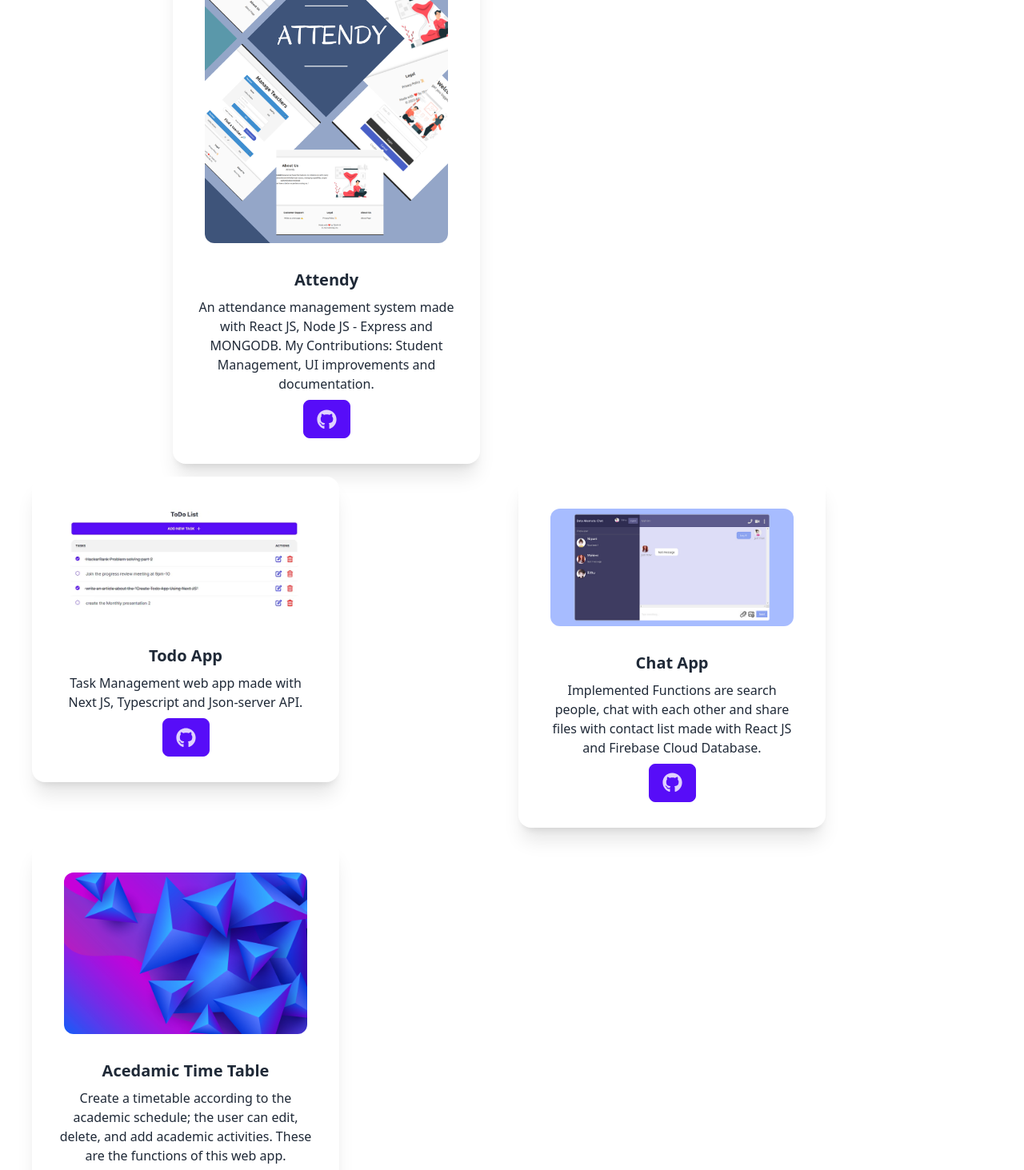
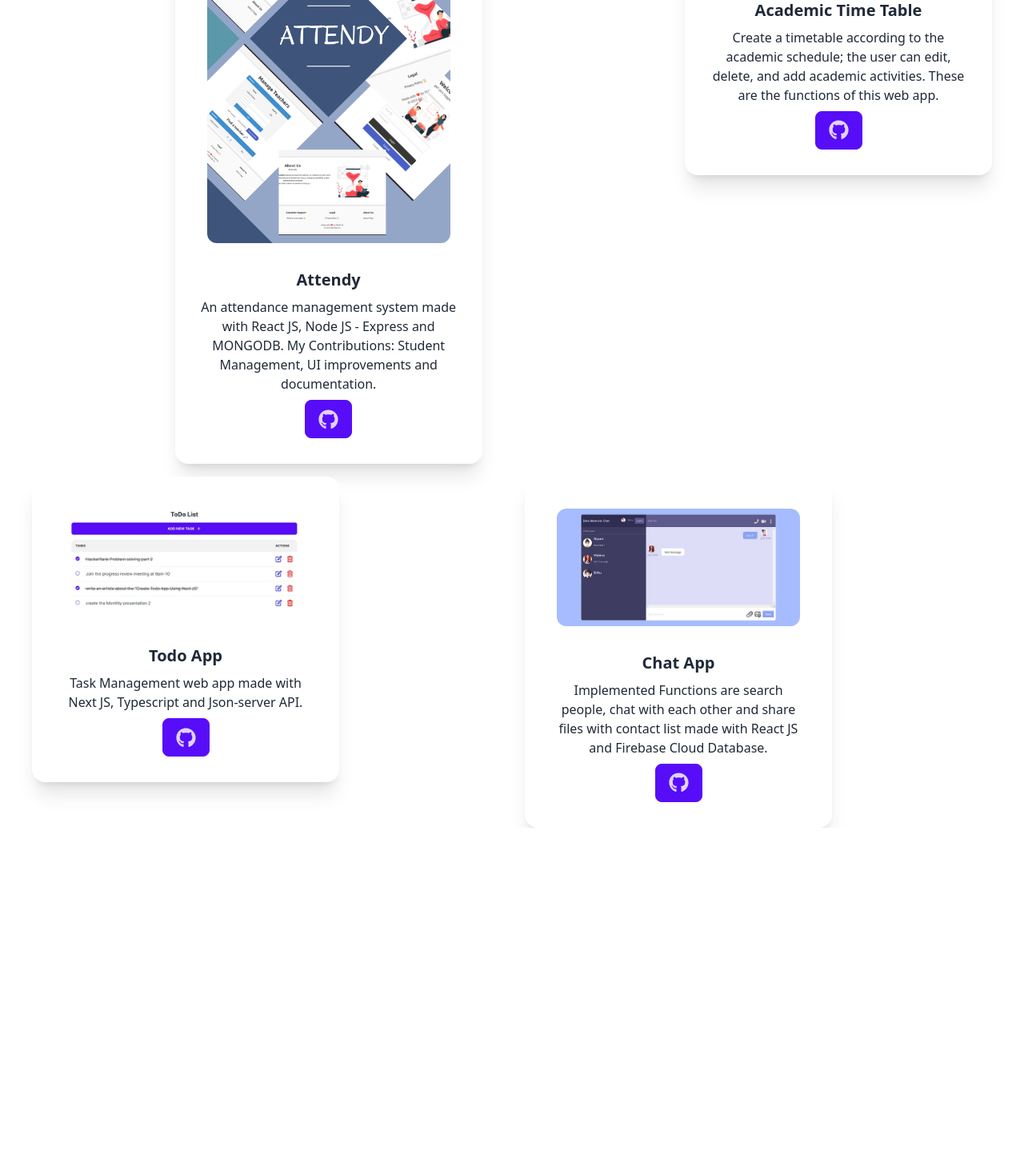
Before and after one commit to Amaya-2001/My-Portfolio, a React (Create React App) app: page /project in a window 1280 px wide. Shown: the part 360-1823 px from the top of the page at 80% size. After the commit the page ends 1395 px from the top, so only its background shows below. Built offline with nearby package versions, Linux system fonts and the light colour scheme.

Commit message:
Created the project page and linked the Github repo for each projects

```diff
--- a/src/components/Project.js
+++ b/src/components/Project.js
@@ -6,11 +6,15 @@ import todoapp from "../assets/todo-app.webp";
 import chatapp from "../assets/chatApp.png";
 import attendy from "../assets/attedny.png";
 function Project() {
+  const openInNewTab = (url) => {
+    window.open(url, "_blank", "norefrrer");
+  };
   return (
     <div>
       <Navbar />
-      <div class="grid grid-cols-6 gap-4">
-        <div class="col-start-2 col-span-4 ... mt-5">
+
+      <div class="grid grid-cols-3 gap-4">
+        <div class="row-start-1 col-start-2 col-span-4 ... mt-5">
           <div className="card w-96 bg-base-100 shadow-xl ">
             <figure className="px-10 pt-10">
               <img src={attendy} alt="attendy" className="rounded-xl" />
@@ -23,13 +27,46 @@ function Project() {
                 improvements and documentation.
               </p>
               <div className="card-actions">
-                <button className="btn btn-primary">
+                <button
+                  className="btn btn-primary"
+                  role="link"
+                  onClick={() => openInNewTab("https://github.com/Team-4X")}
+                >
                   <FaGithub size="25px" />
                 </button>
               </div>
             </div>
           </div>
         </div>
+        <div className="row-start-1 col-end-7 col-span-2 ... mt-5 mr-10">
+          <div className="card w-96 bg-base-100 shadow-xl">
+            <figure className="px-10 pt-10">
+              <img src={display} alt="Shoes" className="rounded-xl" />
+            </figure>
+            <div className="card-body items-center text-center">
+              <h2 className="card-title">Academic Time Table</h2>
+              <p>
+                Create a timetable according to the academic schedule; the user
+                can edit, delete, and add academic activities. These are the
+                functions of this web app.
+              </p>
+              <div className="card-actions">
+                <button
+                  className="btn btn-primary"
+                  role="link"
+                  onClick={() =>
+                    openInNewTab(
+                      "https://github.com/Amaya-2001/Academic-Time-Table"
+                    )
+                  }
+                >
+                  <FaGithub size="25px" />
+                </button>
+              </div>
+            </div>
+          </div>
+        </div>
+
         <div class="col-start-1 col-end-3 ... ml-10">
           <div className="card w-96 bg-base-100 shadow-xl ">
             <figure className="px-10 pt-10">
@@ -42,7 +79,13 @@ function Project() {
                 Json-server API.
               </p>
               <div className="card-actions">
-                <button className="btn btn-primary">
+                <button
+                  className="btn btn-primary"
+                  role="link"
+                  onClick={() =>
+                    openInNewTab("https://github.com/Amaya-2001/ToDoApp")
+                  }
+                >
                   <FaGithub size="25px" />
                 </button>
               </div>
@@ -63,27 +106,15 @@ function Project() {
                 Firebase Cloud Database.
               </p>
               <div className="card-actions">
-                <button className="btn btn-primary">
-                  <FaGithub size="25px" />
-                </button>
-              </div>
-            </div>
-          </div>
-        </div>
-        <div class="col-start-1 col-end-7 ... ml-10">
-          <div className="card w-96 bg-base-100 shadow-xl">
-            <figure className="px-10 pt-10">
-              <img src={display} alt="Shoes" className="rounded-xl" />
-            </figure>
-            <div className="card-body items-center text-center">
-              <h2 className="card-title">Acedamic Time Table</h2>
-              <p>
-                Create a timetable according to the academic schedule; the user
-                can edit, delete, and add academic activities. These are the
-                functions of this web app.
-              </p>
-              <div className="card-actions">
-                <button className="btn btn-primary">
+                <button
+                  className="btn btn-primary"
+                  role="link"
+                  onClick={() =>
+                    openInNewTab(
+                      "https://github.com/Amaya-2001/chat-app-using-React-js-and-Firebase"
+                    )
+                  }
+                >
                   <FaGithub size="25px" />
                 </button>
               </div>
```
